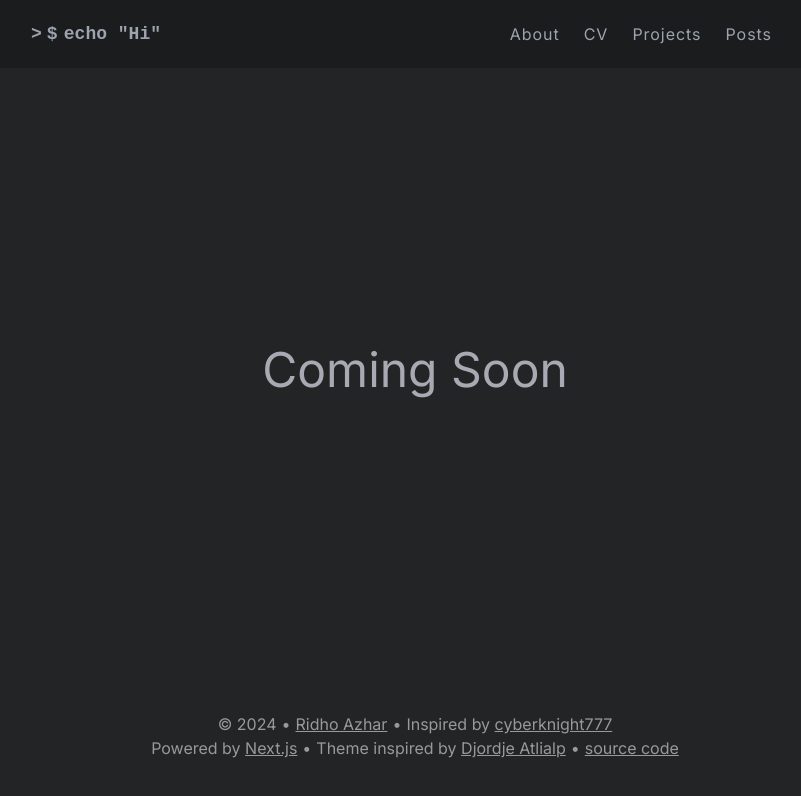
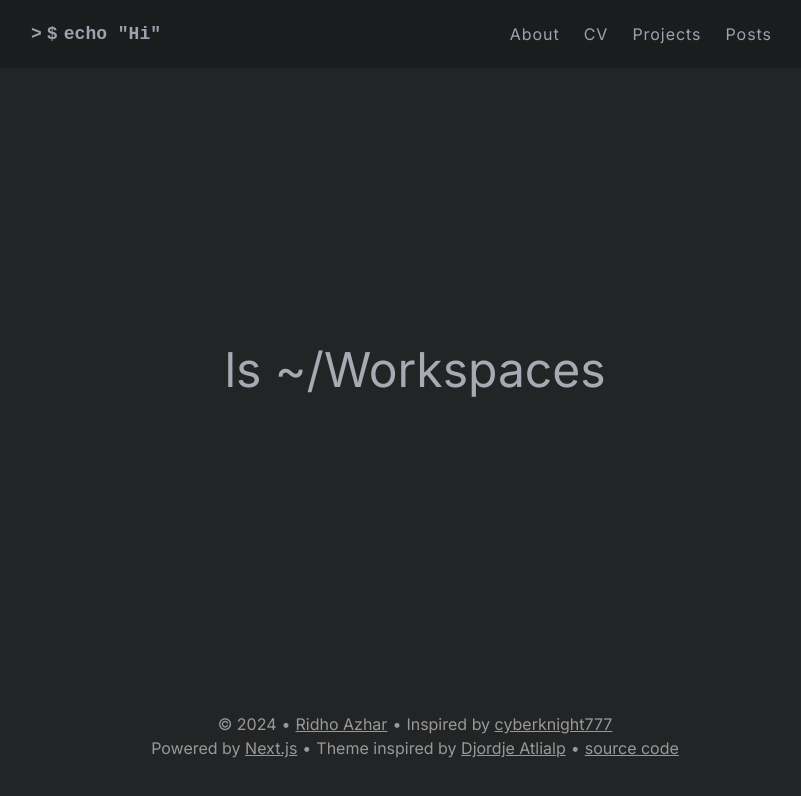
Before and after one commit to ridhozhr10/ridhozhr10.github.io, a Next.js app: page /projects in a window 1280 px wide. Shown: the top 796 px of the page, without its empty margins (225-1026 px from the left). Built offline with nearby package versions, Linux system fonts and the light colour scheme.

Commit message:
feat: font display:swap

```diff
--- a/src/app/layout.tsx
+++ b/src/app/layout.tsx
@@ -5,6 +5,7 @@ import "./globals.css";
 const inter = Inter({
   subsets: ["latin"],
   weight: ["400", "500", "600", "700"],
+  display: "swap",
 });
 
 export const metadata: Metadata = {
--- a/src/app/projects/page.tsx
+++ b/src/app/projects/page.tsx
@@ -8,7 +8,7 @@ export default function Project() {
   return (
     <BaseLayout>
       <main>
-        <h1 className="text-5xl">Coming Soon</h1>
+        <h1 className="text-5xl">ls ~/Workspaces</h1>
       </main>
     </BaseLayout>
   );
```
